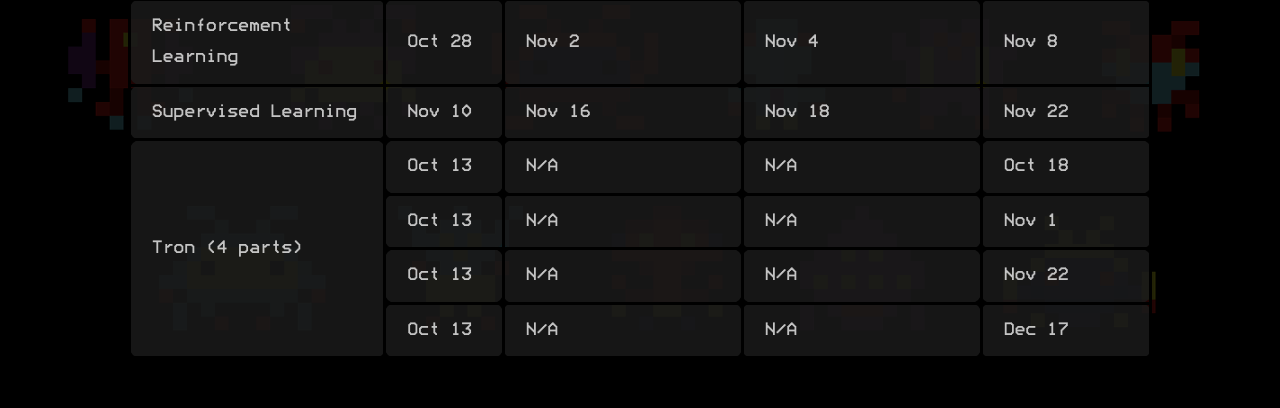
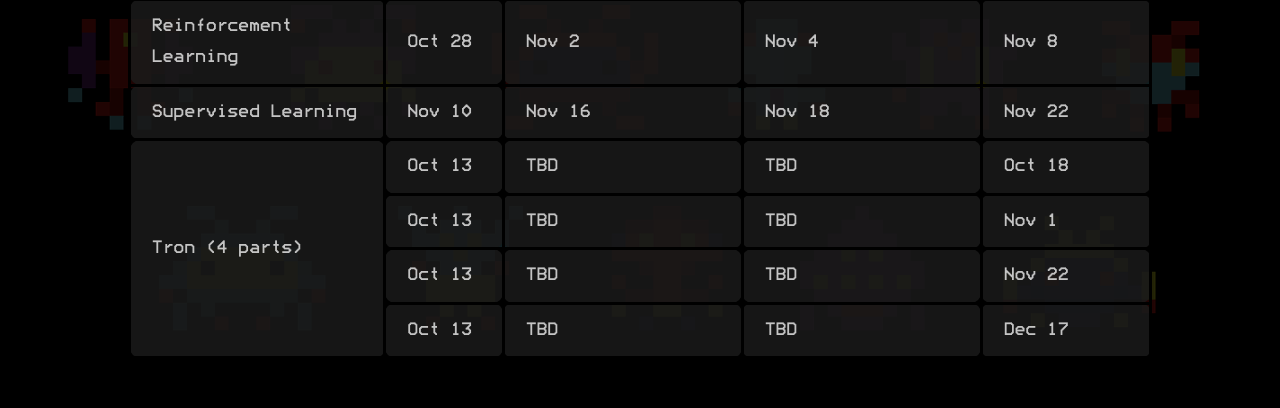
Before and after one commit to neilramaswamy/cs1410-website, a Next.js app: page / in a window 1280 px wide. Shown: the part 2088-2496 px from the top of the page. Built offline with nearby package versions, Linux system fonts and the light colour scheme.

Commit message:
N/A --> TBD

```diff
--- a/package.json
+++ b/package.json
@@ -18,7 +18,6 @@
     "react": "^17.0.1",
     "react-bootstrap": "^2.0.0-beta.6",
     "react-dom": "^17.0.1",
-    "react-embedded-google-calendar": "^1.0.11",
     "react-feather": "^2.0.9",
     "react-spring": "^8.0.27",
     "sass": "^1.32.4",
--- a/pages/index.tsx
+++ b/pages/index.tsx
@@ -135,26 +135,26 @@
                             <tr>
                                 <td rowSpan={4}> Tron (4 parts) </td>
                                 <td>Oct 13</td>
-                                <td>N/A</td>
-                                <td>N/A</td>
+                                <td>TBD</td>
+                                <td>TBD</td>
                                 <td>Oct 18</td>
                             </tr>
                             <tr>
                                 <td>Oct 13</td>
-                                <td>N/A</td>
-                                <td>N/A</td>
+                                <td>TBD</td>
+                                <td>TBD</td>
                                 <td>Nov 1</td>
                             </tr>
                             <tr>
                                 <td>Oct 13</td>
-                                <td>N/A</td>
-                                <td>N/A</td>
+                                <td>TBD</td>
+                                <td>TBD</td>
                                 <td>Nov 22</td>
                             </tr>
                             <tr>
                                 <td>Oct 13</td>
-                                <td>N/A</td>
-                                <td>N/A</td>
+                                <td>TBD</td>
+                                <td>TBD</td>
                                 <td>Dec 17</td>
                             </tr>
                         </tbody>
```
